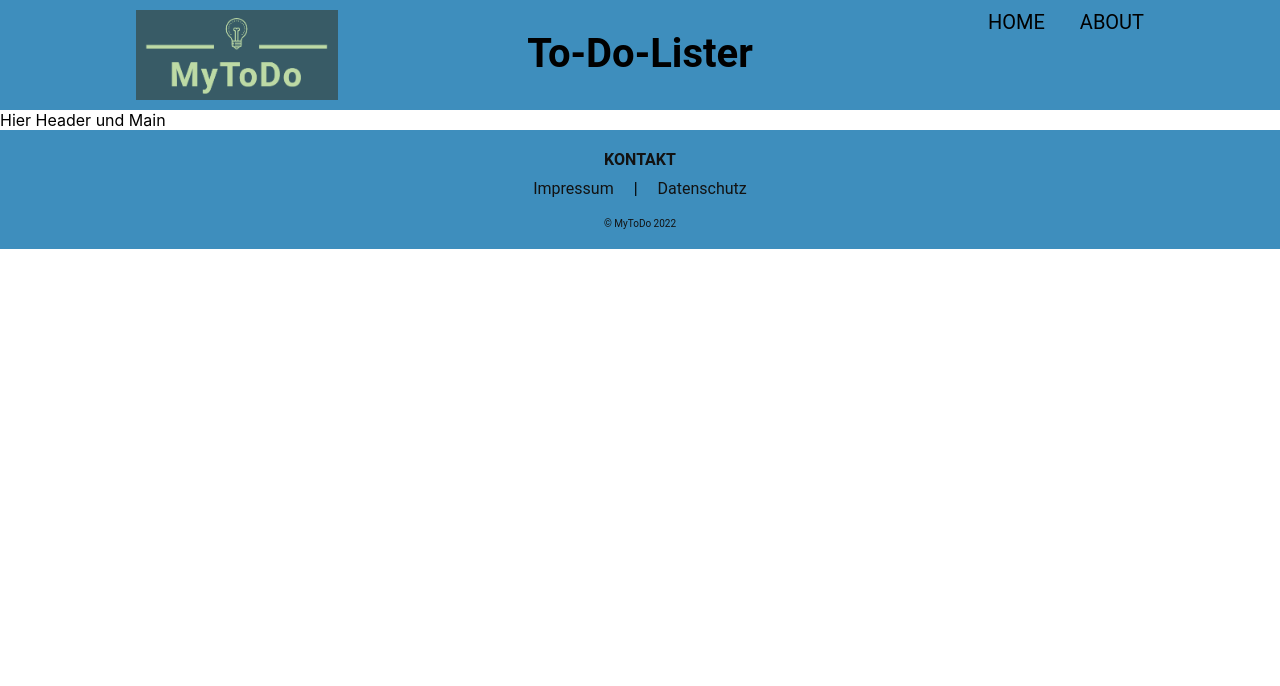
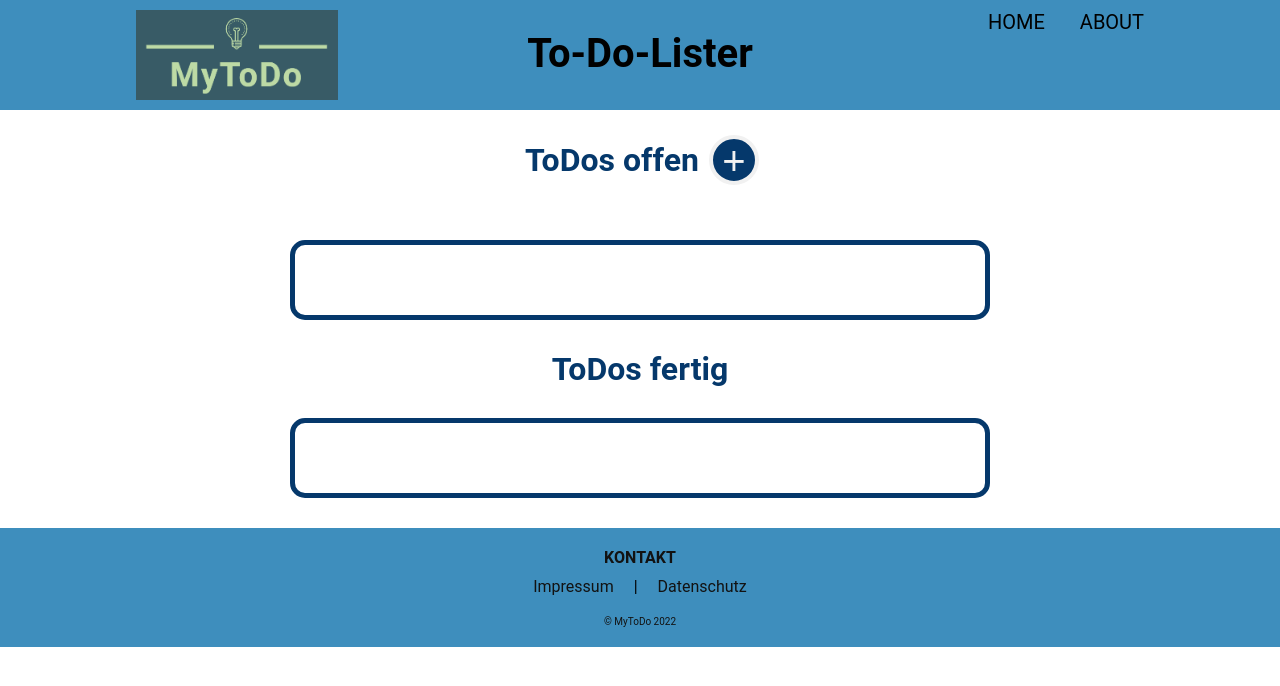
Before and after one commit to SanJunipero1/todoReact, a React (Create React App) app: page / in a window 1280 px wide. Shown: the top 686 px of the page. Built offline with nearby package versions, Linux system fonts and the light colour scheme.

Commit message:
add main components

```diff
--- a/src/App.js
+++ b/src/App.js
@@ -1,25 +1,21 @@
-
-import Header from "./Components/Header/header"
-import  "./App.css"
+import Header from "./Components/Header/header";
+import "./App.css";
 import Modal from "./Components/Header/modal/modal";
 import Footer from "./Components/Footer";
-
+import Main from "./Components/Main";
 
 function App() {
-
   return (
     <>
       <div className="main-content">
         <Header />
         <Modal />
-        Hier Header und Main
+        <Main />
       </div>
-
-
 
       <Footer />
     </>
   );
 }
 
-export default App
+export default App;
--- /dev/null
+++ b/src/Components/Main/BotDiv.js
@@ -0,0 +1,10 @@
+import React from "react";
+
+export default function BotDiv() {
+  return (
+    <>
+      <h1>ToDos fertig</h1>
+      <div id="bottomDiv" class="toDoTop"></div>
+    </>
+  );
+}
--- /dev/null
+++ b/src/Components/Main/TopDiv.js
@@ -0,0 +1,5 @@
+import React from "react";
+
+export default function TopDiv() {
+  return <div id="topDiv" class="toDoTop"></div>;
+}
--- /dev/null
+++ b/src/Components/Main/Ueber.js
@@ -0,0 +1,21 @@
+import React from "react";
+
+export default function Ueber() {
+  const modal = document.querySelector("dialog");
+
+  function toggleModal() {
+    modal.showModal();
+  }
+  return (
+    <div class="ueber">
+      <h1>ToDos offen</h1>
+      <section id="todoOpen">
+        <div class="addTodo">
+          <button onClick={toggleModal} id="open-dialog">
+            +
+          </button>
+        </div>
+      </section>
+    </div>
+  );
+}
--- /dev/null
+++ b/src/Components/Main/index.js
@@ -0,0 +1,14 @@
+import React from "react";
+import Ueber from "./Ueber";
+import TopDiv from "./TopDiv";
+import BotDiv from "./BotDiv";
+
+export default function Main() {
+  return (
+    <main>
+      <Ueber />
+      <TopDiv />
+      <BotDiv />
+    </main>
+  );
+}
```
